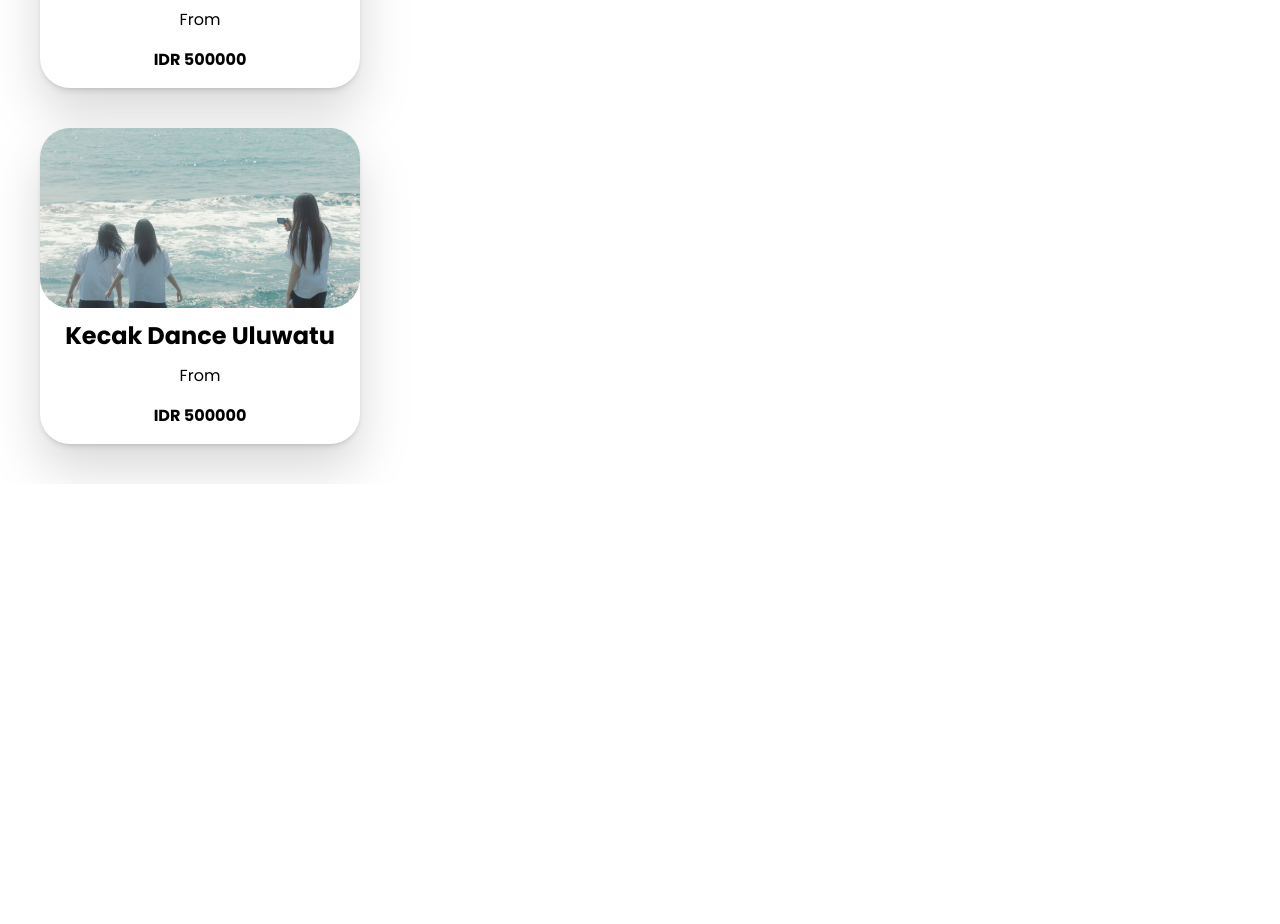
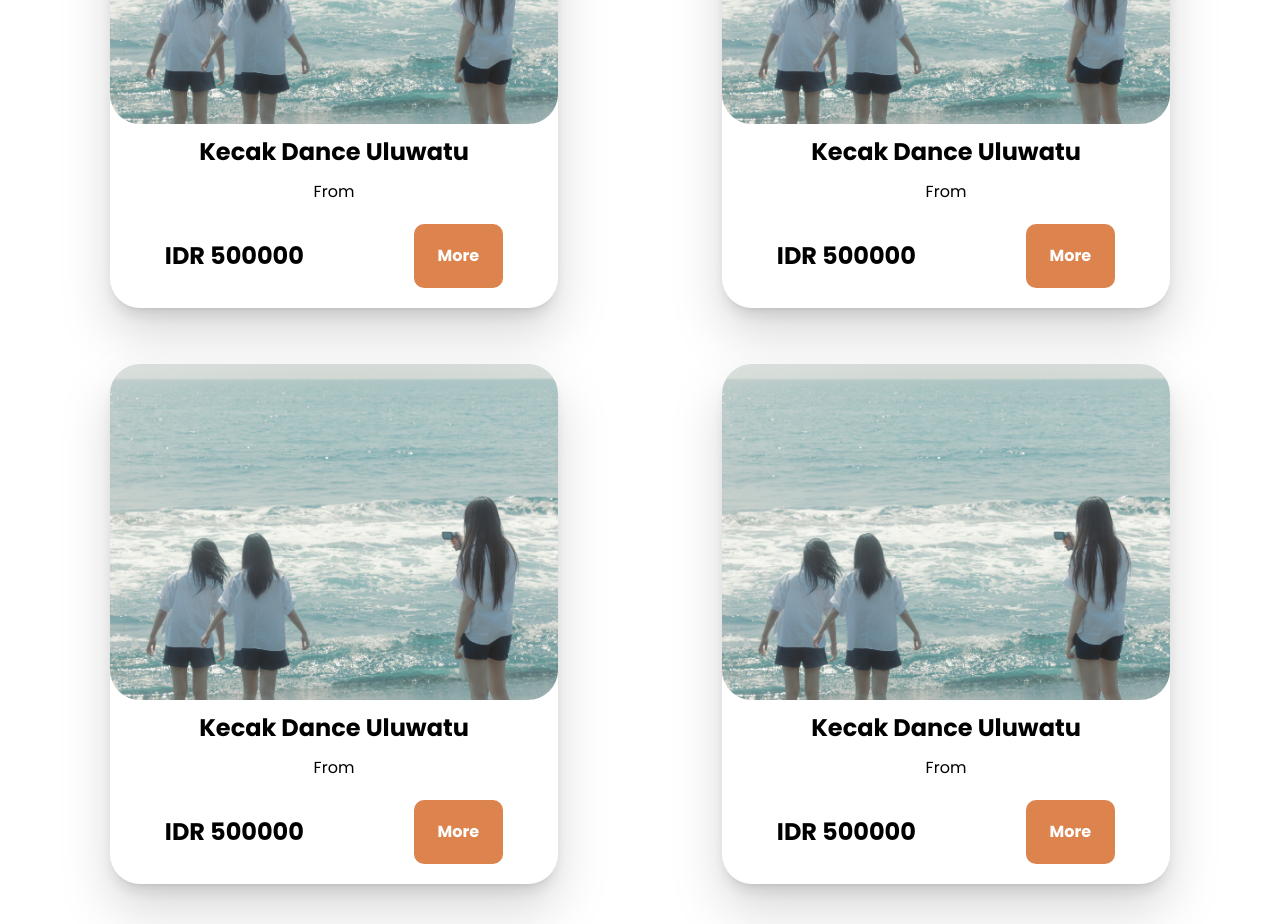
Before and after one commit to CokdePutra/Bali-Tour, a React (Vite) app: page / in a window 1280 px wide. Shown: the part 1180-2104 px from the top of the page. Before the commit the page ends 1664 px from the top, so only its background shows below. Built offline with nearby package versions, Linux system fonts and the light colour scheme.

Commit message:
creating popular destination

```diff
--- a/src/components/Button/ButtonBook.jsx
+++ b/src/components/Button/ButtonBook.jsx
@@ -3,7 +3,7 @@ import React from "react";
 const ButtonBook = ({ textButton, className }) => {
   return (
     <button
-      className={`bg-secondary-color mt-4  text-white px-[1.5rem] py-[0.8rem] rounded-[10px] hover:bg-secondary-shadow transition-all duration-300 poppins-bold md:mt-0 md:block ${className}`}>
+      className={`bg-secondary-color text-white px-[1.5rem] py-[.8rem] rounded-[10px] hover:bg-secondary-shadow transition-all duration-300 poppins-bold md:mt-0 md:block ${className}`}>
       {textButton}
     </button>
   );
--- a/src/components/Card/Card.jsx
+++ b/src/components/Card/Card.jsx
@@ -1,20 +1,22 @@
 import React from "react";
+import ButtonBook from "../Button/ButtonBook";
 
 const Card = ({ src, title, price }) => {
   return (
-    <div
-      className="w-[20rem] bg-white rounded-[30px] shadow-md flex flex-col items-center m-10
-    drop-shadow-2xl justify-center">
+    <div className="w-full max-w-xs bg-white rounded-[30px] shadow-lg flex flex-col items-center mx-auto mt-8 lg:max-w-md drop-shadow-2xl">
       {/* <div className="rounded-[30px] flex items-center justify-center mb-4 "> */}
       <img
         src={src}
         alt=""
-        className="w-full h-[180px] rounded-[30px] relative object-cover"
+        className="w-full h-[auto] rounded-[30px] relative object-cover"
       />
       {/* </div> */}
       <h1 className="Title-card">{title}</h1>
       <h3>From</h3>
-      <p className="poppins-bold my-4">IDR {price}</p>
+      <div className="flex space-between w-full justify-around m-5">
+        <p className="poppins-bold my-4 text-2xl">IDR {price}</p>
+        <ButtonBook textButton="More" />
+      </div>
     </div>
   );
 };
--- a/src/index.css
+++ b/src/index.css
@@ -5,7 +5,7 @@
     @apply text-3xl md:text-5xl font-bold poppins-bold m-4;
   }
   .Title-card {
-    @apply text-xl md:text-2xl font-bold poppins-bold m-3;
+    @apply text-2xl md:text-2xl font-bold poppins-bold m-3;
   }
   .Navlink {
     @apply text-black md:text-white hover:underline transition-all duration-300;
--- a/src/view/Home.jsx
+++ b/src/view/Home.jsx
@@ -3,6 +3,7 @@ import Navbar from "../components/Navbar/Navbar";
 import Hero from "../components/Hero/Hero";
 import Card from "../components/Card/Card";
 import { HeroImage } from "../constants/constants";
+import ButtonBook from "../components/Button/ButtonBook";
 
 const Home = () => {
   return (
@@ -15,7 +16,20 @@ const Home = () => {
           desc="Discover the beauty of Bali with us"
         />
         <div className="popular-destination">
-          <h2 className="Title mt-16">POPULAR DESTINATION</h2>
+          <h2 className="Title mt-16 text-center text-4xl font-bold">
+            POPULAR DESTINATION
+          </h2>
+          <div className="grid gap-6 mt-8 md:grid-cols-2 m-10">
+            <Card
+              src="./images/NJ_BubbleGum_18.jpg"
+              title="Kecak Dance Uluwatu"
+              price="500000"
+            />
+            <Card
+              src="./images/NJ_BubbleGum_18.jpg"
+              title="Kecak Dance Uluwatu"
+              price="500000"
+            />
             <Card
               src="./images/NJ_BubbleGum_18.jpg"
               title="Kecak Dance Uluwatu"
@@ -27,8 +41,11 @@ const Home = () => {
               price="500000"
             />
           </div>
+          {/* <ButtonBook textButton="Discover More" /> */}
+        </div>
       </div>
     </>
   );
 };
+
 export default Home;
```
Lines whose indentation alone changed are shown as unchanged.
